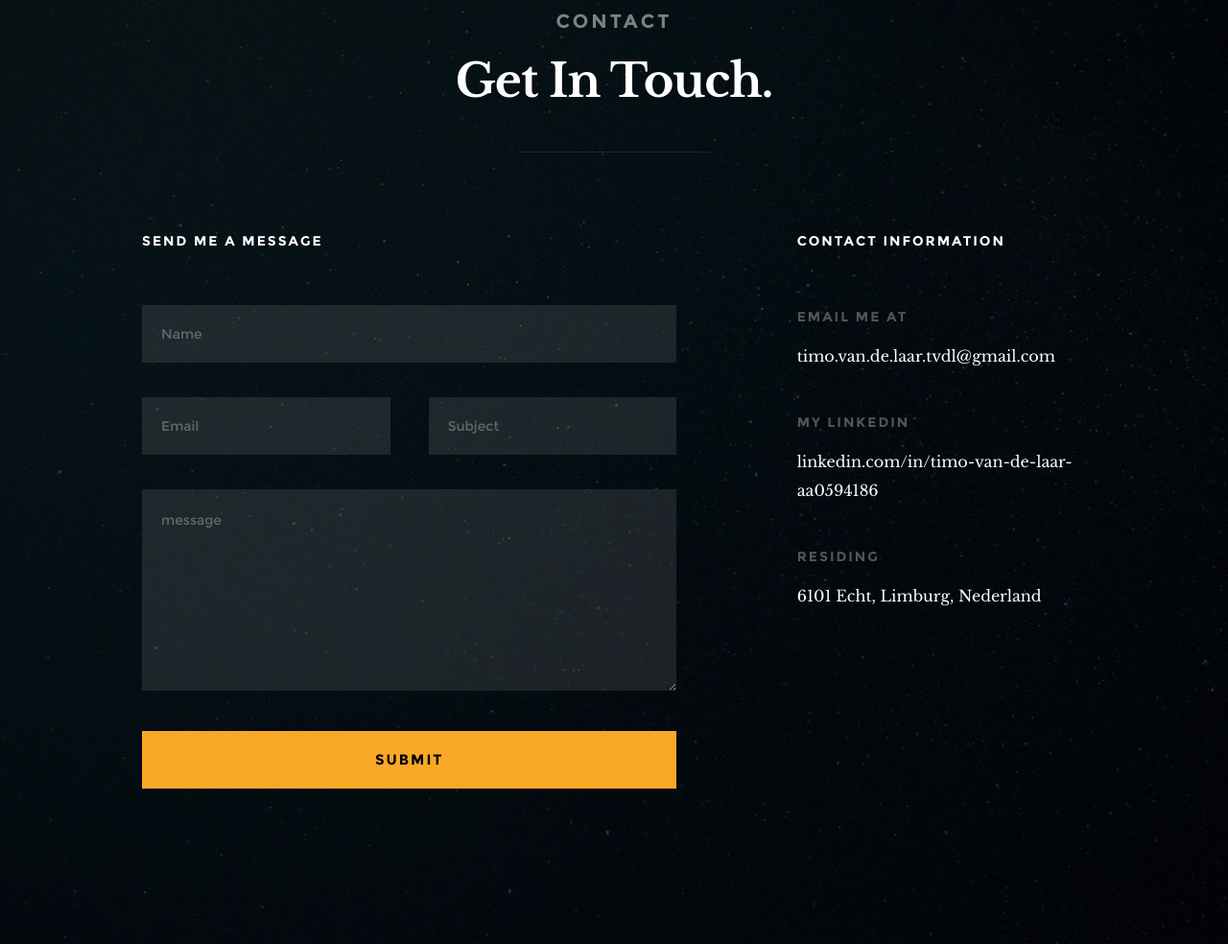
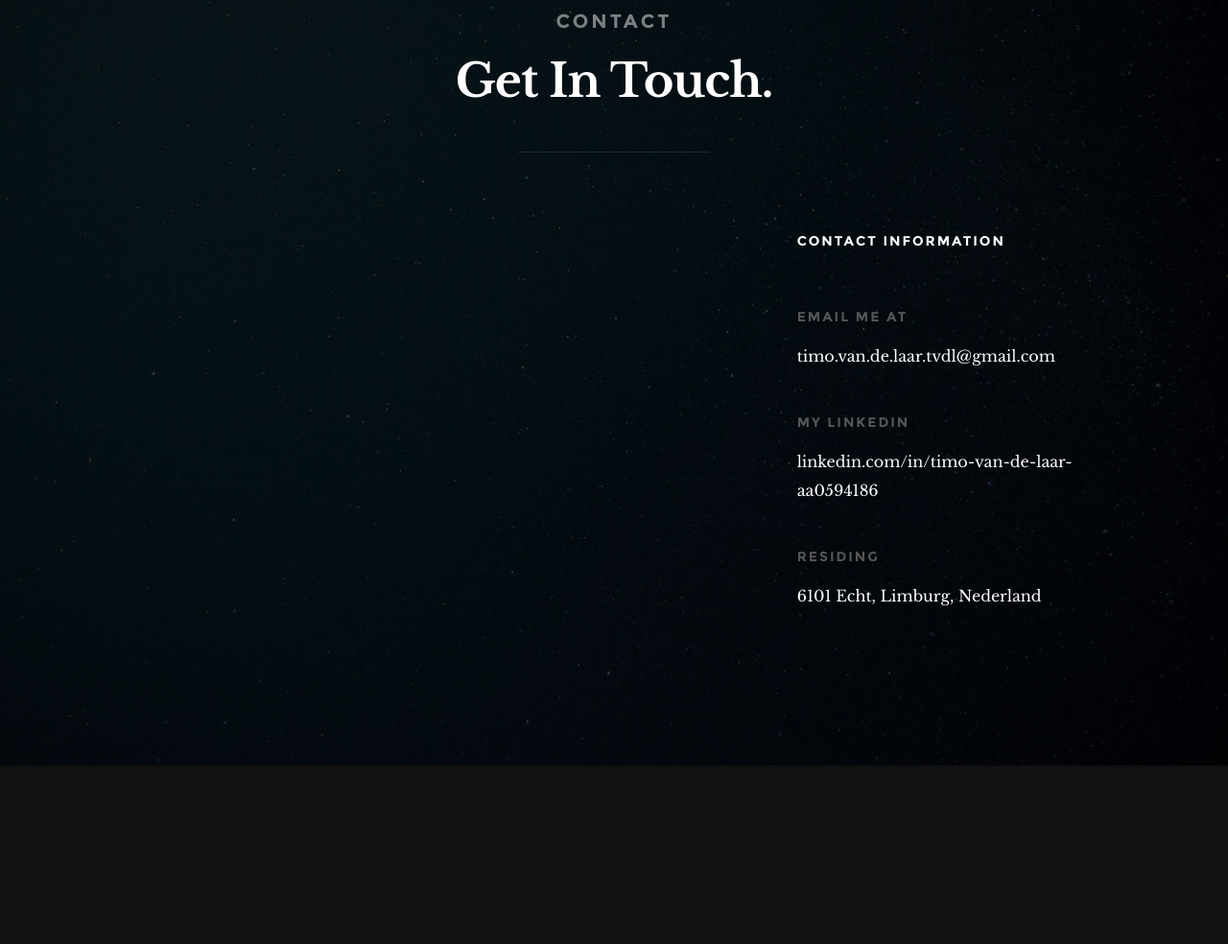
Before and after one commit to BroodBalloon/Portfolio-Website, a plain HTML site: page index.html in a window 1280 px wide. Shown: the part 6322-7306 px from the top of the page at 96% size. After the commit the page ends 7120 px from the top, so only its background shows below. Drawn offline with Linux system fonts and the light colour scheme; files whose address does not match are found by name.

Commit message:
Revert "first commit"
This reverts commit c286d08093a6098ac3c9d26ffd30e3b5b8847d6d.

```diff
--- a/index.html
+++ b/index.html
@@ -578,10 +578,10 @@
 
 			<div class="col-seven tab-full animate-this">
 
-				<h5>Send me A Message</h5>
+				<!-- <h5>Send me A Message</h5> -->
 
 				<!-- form -->
-				<form name="contactForm" id="contactForm" method="post">
+				<!-- <form name="contactForm" id="contactForm" method="post">
 
 					<div class="form-field">
 						<input name="contactName" type="text" id="contactName" placeholder="Name" value="" minlength="2"
@@ -621,7 +621,7 @@
 						</div>
 					</div>
 
-				</form> <!-- end form -->
+				</form> end form -->
 
 				<!-- contact-warning -->
 				<div id="message-warning"></div>
```
